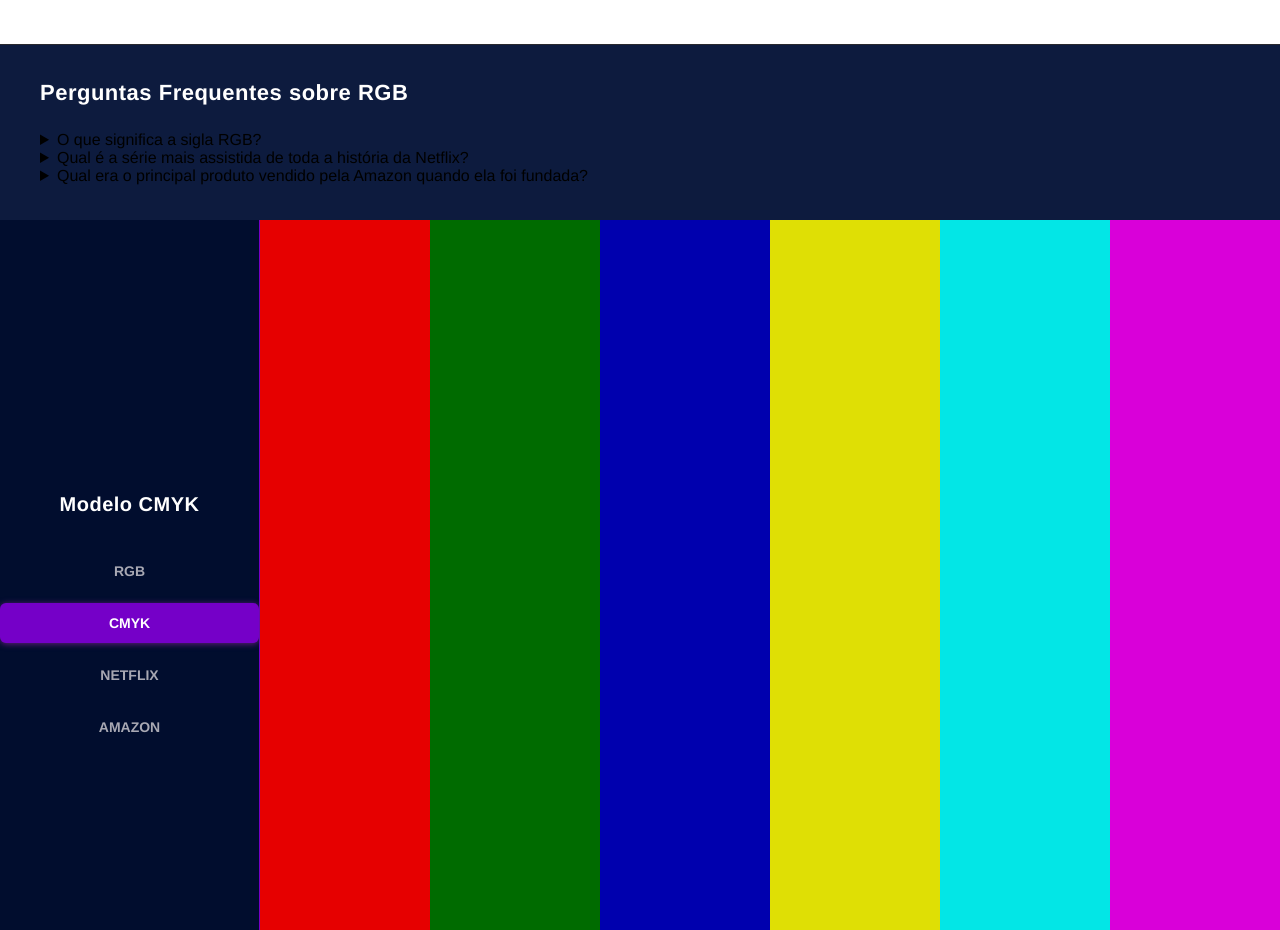
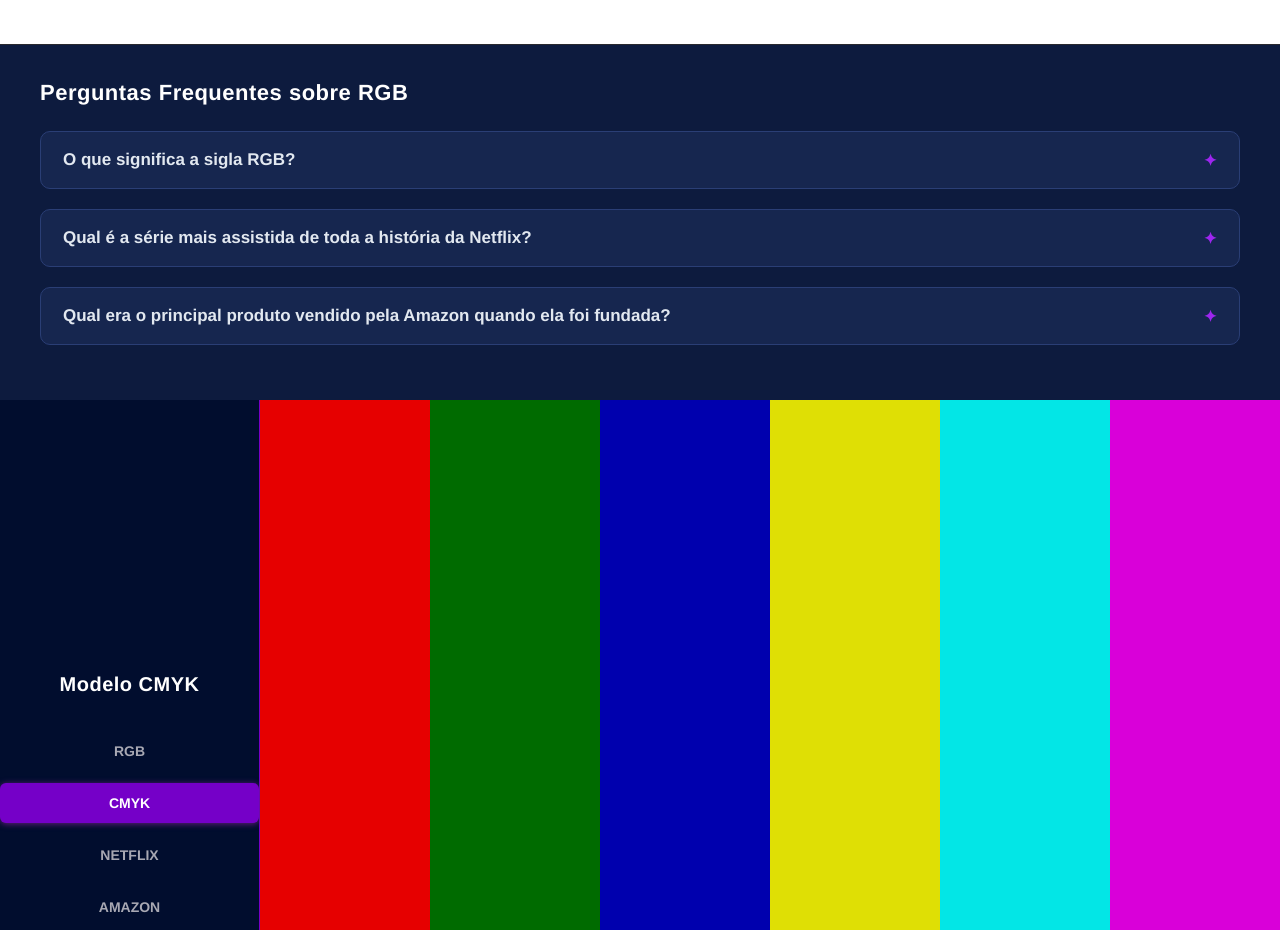
Before and after one commit to marianafsilva8/Display_MT, a website: page modo_cores/modo_cores.html in a window 1280 px wide. Shown: the part 1900-2830 px from the top of the page. Drawn offline with Linux system fonts and the light colour scheme.

Commit message:
ADD: global

```diff
--- a/modo_cores/CSS/global.css
+++ b/modo_cores/CSS/global.css
@@ -119,5 +119,51 @@
 }
 
 .color-section__faq-item{
+    background-color: var(--faq-card-bg);
+    border: 1px solid var(--faq-border);
+    border-radius: 10px;
+    padding: 18px 22px;
+    margin-bottom: 20px; /* Aumentando espaçamento entre as perguntas */
+    transition: all 0.3s ease-in-out;
+}
 
+/* Efeito Hover e foco com Neon nos boxes */
+.color-section__faq-item:hover,
+.color-section__faq-item[open]{
+    background-color: var(--faq-card-hover-bg);
+    border-color: var(--faq-border-neon);
+    /* Efeito neon com box-shadow duplo (linha de contorno vibrante + brilho
+    difuso) */
+    box-shadow: 0 0 8px var(--faq-border-neon), 0 0 20px rgba(157, 38, 239, 0.3);
+    transform: translateY(-2px);
 }
+
+/* Estilo do cabeçalho da pergunta (summary) */
+.color-section__faq-question{
+    font-size: 17px;
+    font-weight: 600;
+    color: var(--faq-text-question);
+    cursor: pointer;
+
+    /* Troca de ícone via CSS puro
+    Esconde a seta padrão nos navegadores padrão */
+
+    list-style: none;
+    display: flex;
+    justify-content: space-between;
+    align-items: center;
+    transition: color 0.2s ease;
+}
+
+/* Remove a seta nativa no Safari e navegadores WebKit */
+.color-section__faq-question::-webkit-details-marker{
+    display: none;
+}
+
+/* Novo ícone customizado (Criado com CSS Puro */
+.color-section__faq-question::after{
+    content: "✦"; /* Ícone em formato de estrela/brilho para combinar com o neon */
+    font-size: 16px;
+    color: var(--faq-border-neon-glow);
+    transition: transform 0.3s ease, color 0.3s ease;
+}
```
